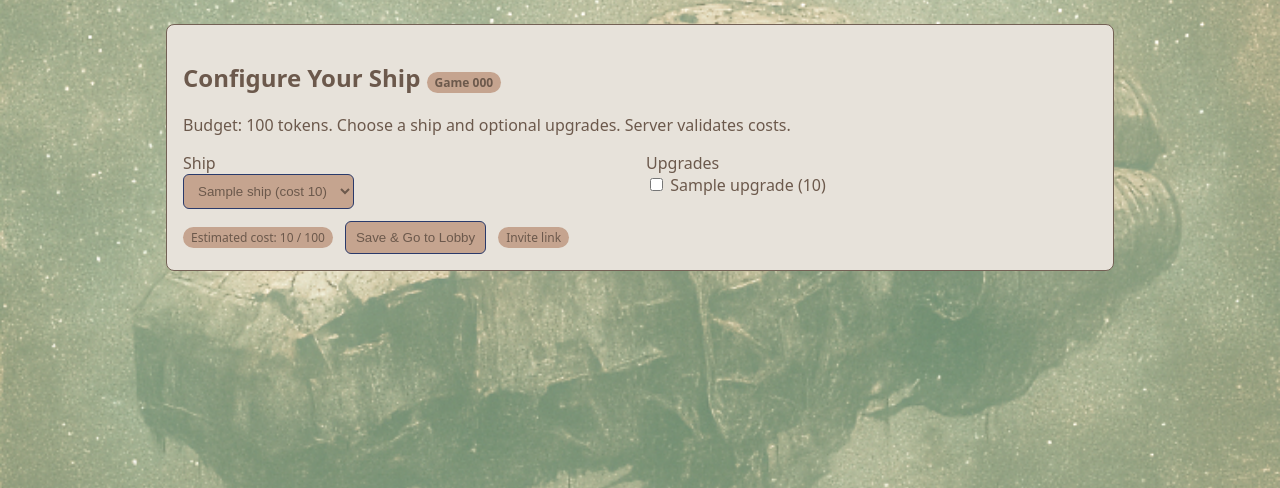
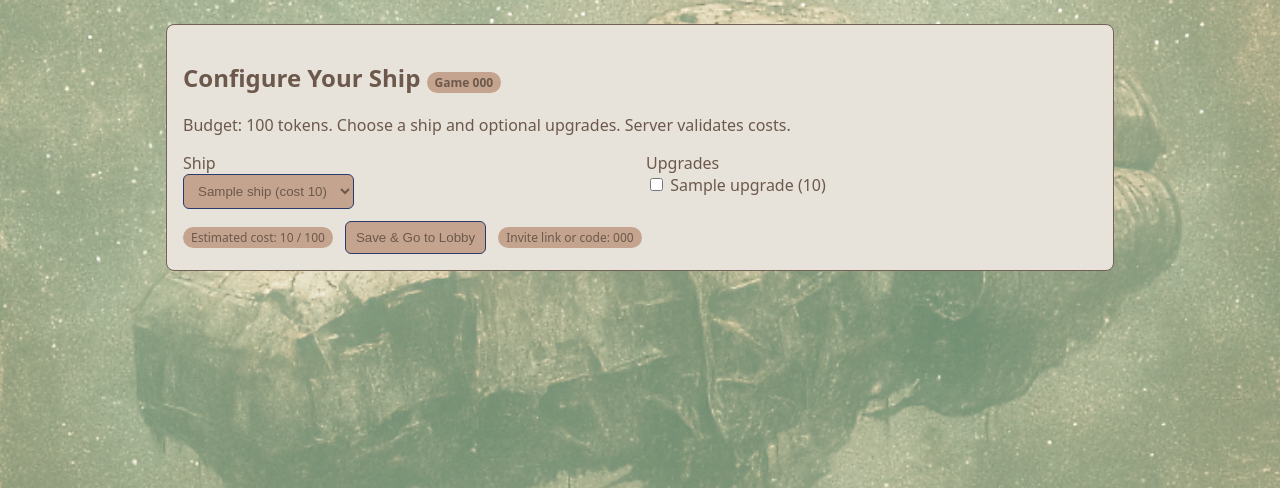
Before and after one commit to vincentdavis/PascalFTL, a FastAPI app: template app/templates/configure.html in a window 1280 px wide. Shown: the part 103-591 px from the top of the page. Run offline with FastAPI, Linux system fonts and the light colour scheme; the template is opened without the code that fills it: most values are stand-ins (such as "Sample title", 1, 10 or a date in 2020); some libraries are stand-ins or nearby versions.

Commit message:
improve game code link

```diff
--- a/app/templates/configure.html
+++ b/app/templates/configure.html
@@ -30,7 +30,7 @@
     <div style="margin-top:12px; display:flex; gap:12px; align-items:center;">
       <div class="pill">Estimated cost: <span id="est">0</span> / 100</div>
       <button type="submit" class="primary">Save &amp; Go to Lobby</button>
-      <a class="pill" href="/join/{{ game.code }}">Invite link</a>
+      <a class="pill" href="/join/{{ game.code }}">Invite link or code: {{ game.code }}</a>
     </div>
   </form>
 </div>
```
Also changed, not shown: app/ship_modules.py (added), app/ships.py (added), app/weapons.py (added).
